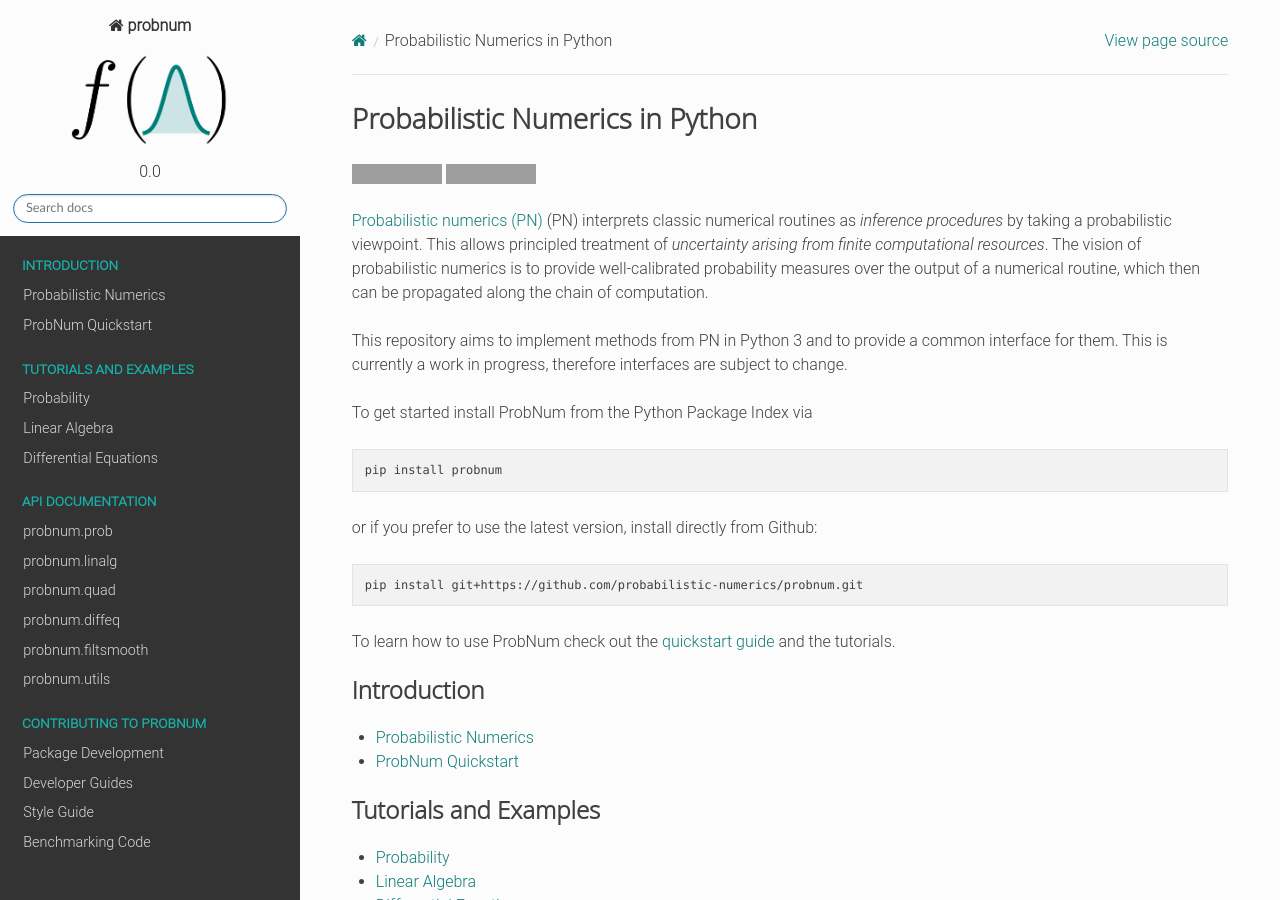
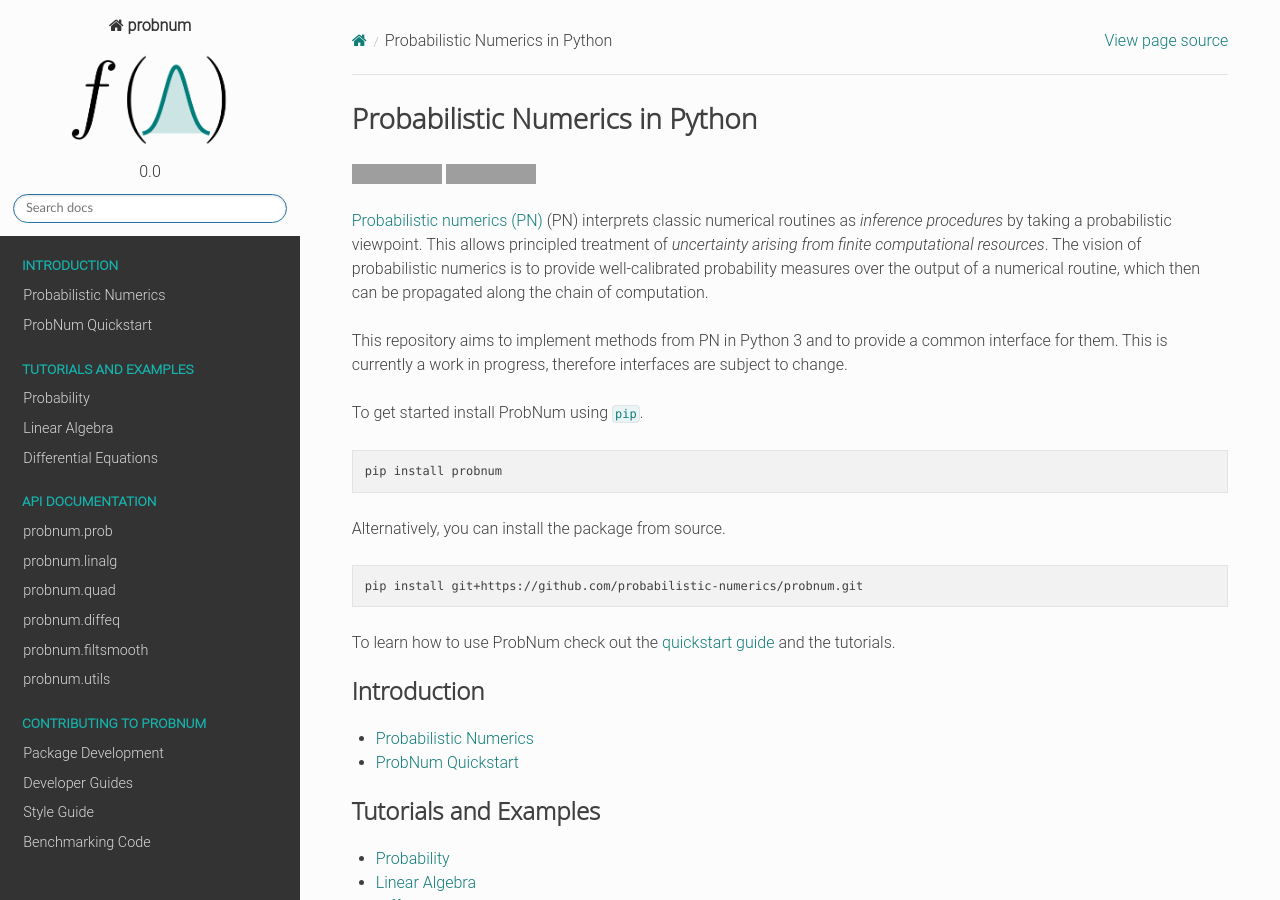
Before and after one commit to probabilistic-numerics/probnum, a Sphinx documentation site: the page built from docs/source/index.rst, in a window 1280 px wide and 900 px high. Built offline with Sphinx 7.4.7 and the Read the Docs theme 2.0.0, drawn with Linux system fonts in a browser that asks for light colours; pages that are not in the unit, such as notebooks, are missing from menus; grey boxes are pictures that could not be loaded.

Commit message:
installation instructions updated to pypi

```diff
--- a/docs/source/index.rst
+++ b/docs/source/index.rst
@@ -13,14 +13,14 @@ measures over the output of a numerical routine, which then can be propagated al
 This repository aims to implement methods from PN in Python 3 and to provide a common interface for them. This is
 currently a work in progress, therefore interfaces are subject to change.
 
-To get started install ProbNum from the Python Package Index via
+To get started install ProbNum using :code:`pip`.
 
 .. code-block:: shell
 
    pip install probnum
 
 
-or if you prefer to use the latest version, install directly from Github:
+Alternatively, you can install the package from source.
 
 .. code-block:: shell
 
```
Also changed, not shown: README.md (+5 -6 lines), docs/source/introduction/quickstart.ipynb.
